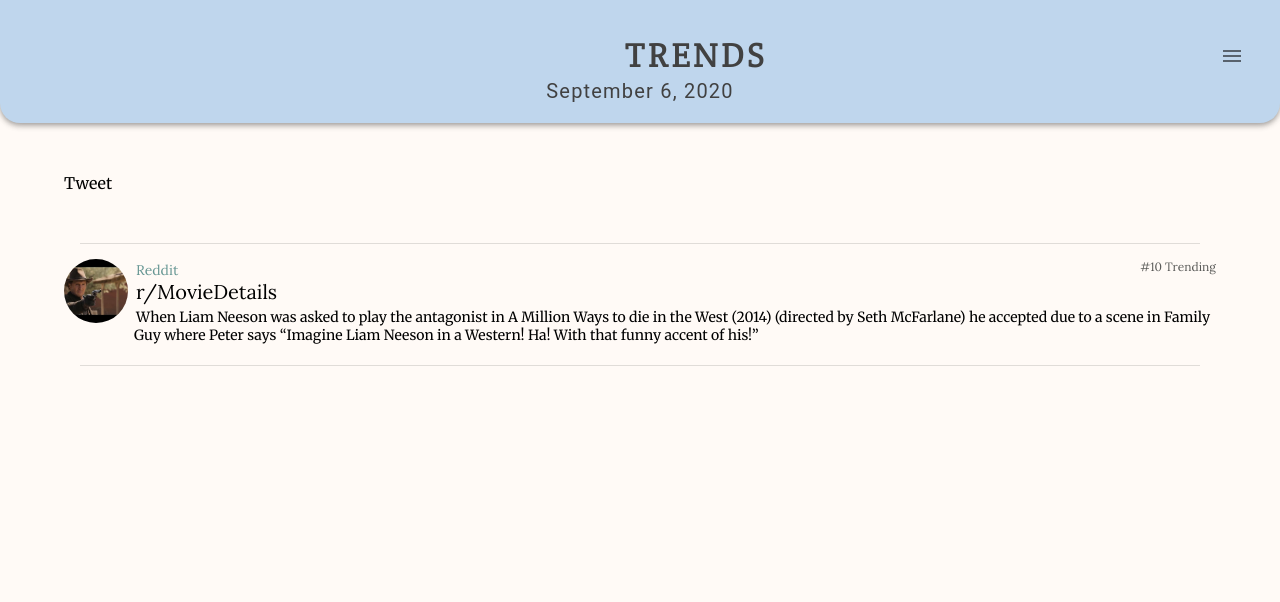
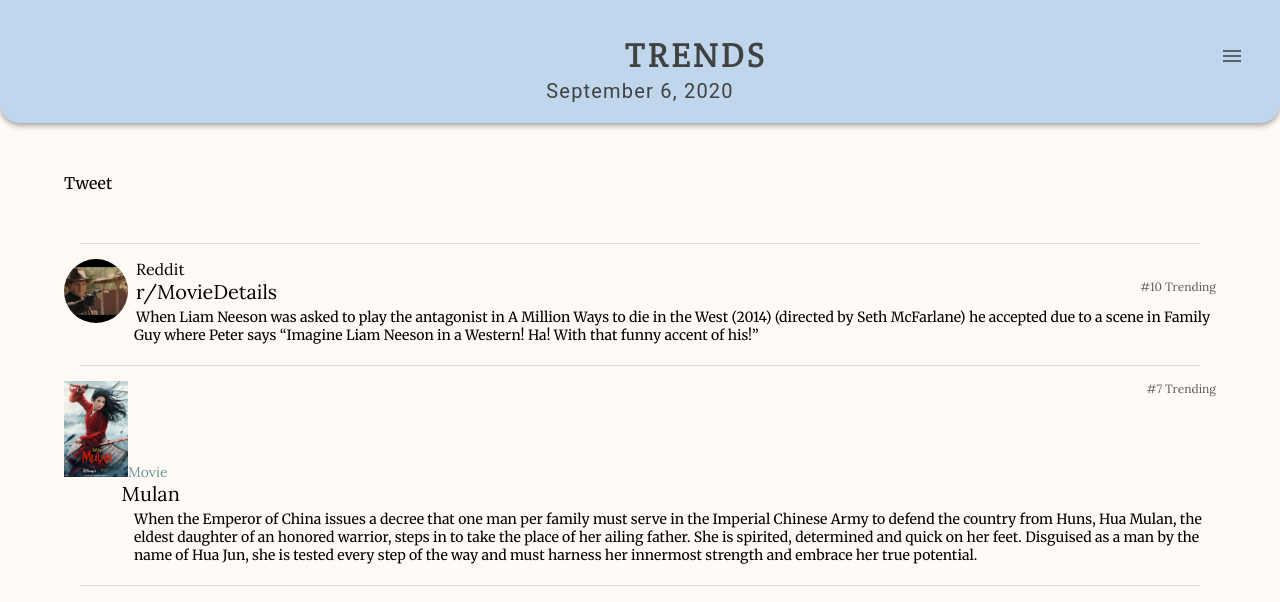
Before and after one commit to sydneychiang/Metatrends, a React (Create React App) app in the folder trendz/: page / in a window 1280 px wide. Shown: the top 602 px of the page. Built offline with nearby package versions, Linux system fonts and the light colour scheme.

Commit message:
Added Movie Component, readjusted css file to work for multiple components

```diff
--- a/trendz/src/Components/RedditBlock.css
+++ b/trendz/src/Components/Component.css
@@ -1,24 +1,18 @@
 span {
     display: block;
     font-family: "Lora";
-
-
-
 }
 
-#redditBlock{
+.Block{
     width: 90%;
     margin-left: auto;
     margin-right: auto;
 }
 
-.reddit {
+.mediaType {
     font-size: 14px;
     color: #669693;
     display: inline-block;
-
-
-
 }
 
 .trendingNum {
@@ -26,17 +20,12 @@
     color: #464745;
     opacity: 90%;
     float: right;
-
-
 }
 
-.subreddit {
+.blockTitle {
     font-size: 20px;
     margin-left: 5%;
     margin-bottom: 0.2em;
-
-
-
 }
 
 .description {
@@ -45,17 +34,19 @@
     padding-bottom: 1.5em;
     display: block;
     margin-left: 5em;
-
-
 }
 
-img {
+.circlePhoto {
     border-radius: 50%;
     width: 4em;
     height: 4em;
     object-fit: cover;
     float: left;
     margin-right: 0.5em;
+}
 
+.posterPhoto {
+    width: 4em;
+    object-fit: scale-down;
 
 }
--- /dev/null
+++ b/trendz/src/Components/MovieBlock.js
@@ -0,0 +1,27 @@
+import React from 'react'
+import './Component.css'
+import Divider from '@material-ui/core/Divider';
+import mulan from './mulan.jpeg'
+
+
+function MovieBlock() {
+    return (
+        <div class="Block">
+            <img src={mulan} alt="" class="posterPhoto"/>
+
+            <span className="mediaType">Movie</span>
+            <span className="trendingNum">#7 Trending</span>
+
+            <span className="blockTitle">Mulan</span>
+            <span className="description">When the Emperor of China issues a decree that one man per family must serve in the Imperial Chinese Army to defend the country from Huns, Hua Mulan, the eldest daughter of an honored warrior, steps in to take the place of her ailing father. She is spirited, determined and quick on her feet. Disguised as a man by the name of Hua Jun, she is tested every step of the way and must harness her innermost strength and embrace her true potential.</span>
+
+
+
+
+
+            <Divider variant="middle" style={{marginBottom: '15px'}} />
+        </div>
+    )
+}
+
+export default MovieBlock
--- a/trendz/src/Components/RedditBlock.js
+++ b/trendz/src/Components/RedditBlock.js
@@ -1,17 +1,17 @@
 import React from 'react'
-import './RedditBlock.css'
+import './Component.css'
 import liam from './liamNeeson.jpg'
 import Divider from '@material-ui/core/Divider';
 
 function RedditBlock() {
     return (
-        <div id="redditBlock">
-            <img src={liam} align="left"/>
+        <div class="Block">
+            <img src={liam} align="left" class="circlePhoto"/>
 
             <span className="reddit">Reddit</span>
             <span className="trendingNum">#10 Trending</span>
 
-            <span className="subreddit">r/MovieDetails</span>
+            <span className="blockTitle">r/MovieDetails</span>
             <span className="description">When Liam Neeson was asked to play the antagonist in A Million Ways
             to die in the West (2014) (directed by Seth McFarlane) he accepted due to a scene in Family Guy
             where Peter says “Imagine Liam Neeson in a Western! Ha! With that funny accent of his!”</span>
--- a/trendz/src/Pages/Home.js
+++ b/trendz/src/Pages/Home.js
@@ -3,6 +3,7 @@
 import Tweet from '../Components/Tweet';
 import Header from '../Components/Header';
 import RedditBlock from '../Components/RedditBlock';
+import MovieBlock from '../Components/MovieBlock';
 import './Home.css';
 
 
@@ -18,6 +19,7 @@
             <Header />
             <Tweet />
             <RedditBlock />
+            <MovieBlock />
         </div>
     )
 }
```
Also changed, not shown: trendz/src/Components/mulan.jpeg (added).
